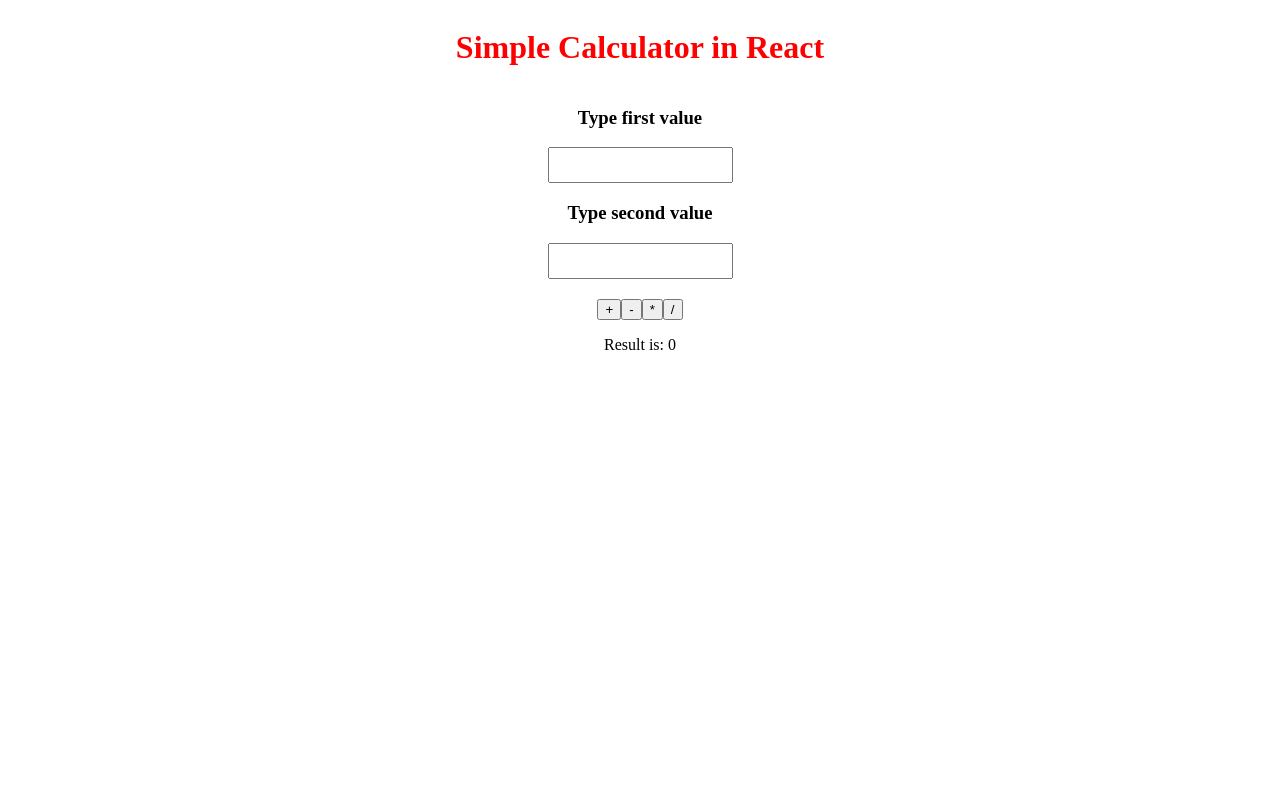
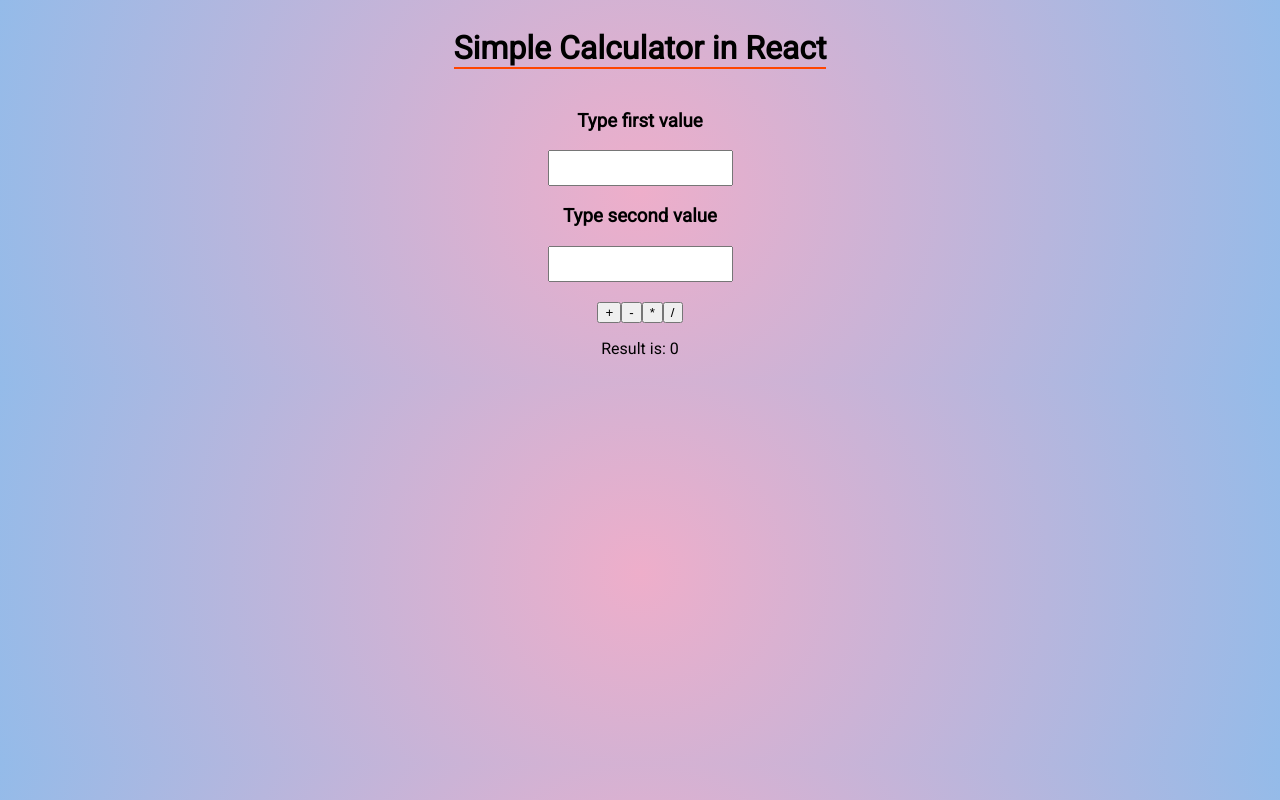
Before and after one commit to NataliaJeszke/calculator-react, a React (Create React App) app: page / in a window 1280 px wide. Built offline with nearby package versions, Linux system fonts and the light colour scheme.

Commit message:
styling for body and inputs

```diff
--- a/public/index.html
+++ b/public/index.html
@@ -11,6 +11,10 @@
     />
     <link rel="apple-touch-icon" href="%PUBLIC_URL%/logo192.png" />
     <link rel="manifest" href="%PUBLIC_URL%/manifest.json" />
+    <link rel="stylesheet" href="style.css">
+    <link rel="preconnect" href="https://fonts.googleapis.com">
+<link rel="preconnect" href="https://fonts.gstatic.com" crossorigin>
+<link href="https://fonts.googleapis.com/css2?family=Roboto&display=swap" rel="stylesheet">
     <title>Calculator in React</title>
   </head>
   <body>
--- /dev/null
+++ b/public/style.css
@@ -0,0 +1,5 @@
+body{
+    background: rgb(238,174,202);
+    background: radial-gradient(circle, rgba(238,174,202,1) 0%, rgba(148,187,233,1) 100%);
+    font-family: 'Roboto', sans-serif;
+}
--- a/src/App.jsx
+++ b/src/App.jsx
@@ -1,21 +1,16 @@
 import generalStyle from "./style.module.css";
 import { InputValues } from "./components/InputValues/InputValues";
-import { Operations } from "./components/Operations/Operations";
 
 export function App() {
-
-    const handleSum = ()=>{
-        console.log("suma")
-    }
 
   return (
     <div>
       <header className={generalStyle.header}>
         <h1 className={generalStyle.headline}>Simple Calculator in React</h1>
       </header>
-      <div>
+      <main>
         <InputValues />
-      </div>
+      </main>
     </div>
   );
 }
--- a/src/components/InputValues/style.module.css
+++ b/src/components/InputValues/style.module.css
@@ -7,4 +7,5 @@
 
 .inputBox{
     height: 30px;
+    text-align: center;
 }
--- a/src/style.module.css
+++ b/src/style.module.css
@@ -4,6 +4,7 @@
     justify-content: center;
 }
 .headline {
-    color: red;
+    color: black;
+    border-bottom:2px solid orangered
 
 }
```
